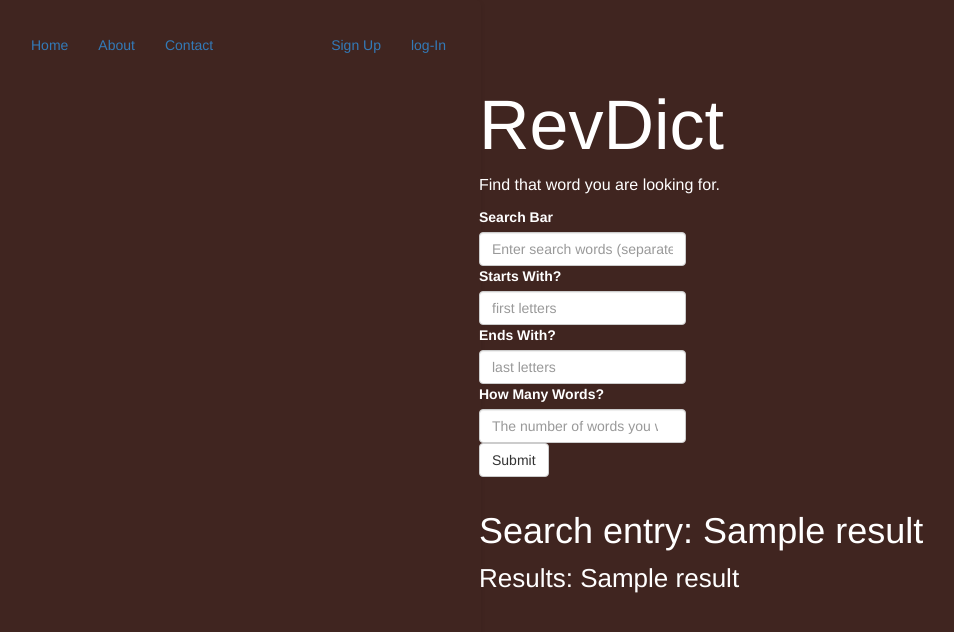
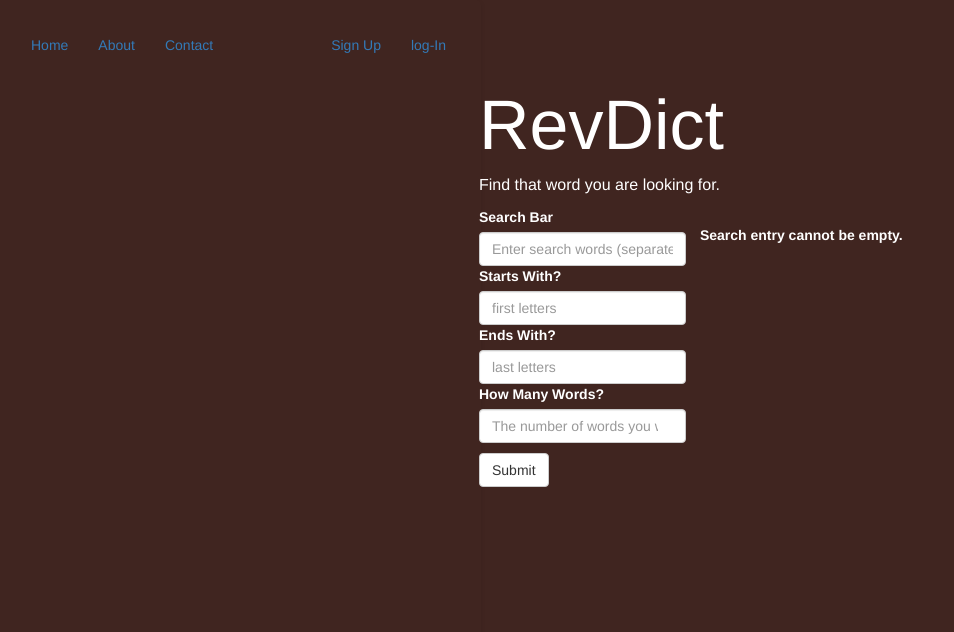
Before and after one commit to yadelab/rev-Dict, a Flask app: template templates/home.html in a window 1680 px wide. Shown: the top 632 px of the page, without its empty margins (19-973 px from the left). Run offline with Flask 2, Linux system fonts and the light colour scheme; the template is opened without the code that fills it: most values are stand-ins (such as "Sample title", 1, 10 or a date in 2020); some libraries are stand-ins or nearby versions.

Commit message:
Fixed issue with entry being empty Added support for words with no results Cleaned up home.html Removed unnecessary database functions/files

```diff
--- a/server.py
+++ b/server.py
@@ -17,20 +17,8 @@ def close_connection(exception):
 	if db is not None:
 		db.close()
 
-def db_read_hakks():
-	cur = get_db().cursor()
-	cur.execute("SELECT * FROM hakks")
-	return cur.fetchall()
-
-def db_add_hakk(search, results):
-	cur = get_db().cursor()
-	hakk_info = (search, results)
-	cur.execute("INSERT INTO hakks VALUES (?, ?)", hakk_info)
-	get_db().commit()
-
 @app.route("/")
 def hello():
-	hakks = db_read_hakks()
 	return render_template('home.html')
 
 @app.route("/api/", methods=["POST"])
@@ -40,20 +28,21 @@ def receive_hakk():
 	begins_with = form["begins_with"]
 	ends_with = form["ends_with"]
 
-	this_many_words_as_string = form["how_many_words"]
 	try:
-		this_many_words = int(this_many_words_as_string)
+		this_many_words = int(form["how_many_words"])
 	except:
 		#Display that not a valid number
 		placeholder = None
 		this_many_words = None
+
 	if this_many_words:
 		results_list = parse_search_entry(entry, 'Synonym', begins_with, ends_with, this_many_words)
 	else:
 		results_list = parse_search_entry(entry, 'Synonym', begins_with, ends_with)
-	#if results_list is None:
-		#Display NO_RESULTS
-	results = ', '.join(results_list)
+	if results_list is None:
+		results = None
+	else:
+		results = ', '.join(results_list)
 
 	show = [entry, results]
 	return render_template('home.html', results = show)
--- a/templates/home.html
+++ b/templates/home.html
@@ -1,3 +1,4 @@
+
 <html>
     <head>
         <title> RevDict</title>
@@ -6,6 +7,8 @@
 
 form.form-inline {
     display: table-caption;
+    color: white;
+    width: 600px;
 }
 .h2, h2 {
     font-size: 70px !important;
@@ -13,20 +16,24 @@ form.form-inline {
 }
 .container {
     padding-top: 47px;
+    margin-left: 32em !important;
 }
 a {
     color: #DEEBF7;
     text-decoration: none;
 }
-.container {
-    margin-left: 32em !important;
+.Error{
+    margin-top: 10px;
+    text-align: right;
+    display: inline-block;
+    margin-left: 10px;
 }
 .description{
   color:white;
   font-size: 16px;
 }
-form.form-inline {
-    color: white;
+.btn-default{
+    margin-top: 10px
 }
 body {
   font-family: Sans-serif;
@@ -45,79 +52,80 @@ body {
             </style>
         <link rel="stylesheet" href="http://maxcdn.bootstrapcdn.com/bootstrap/3.3.5/css/bootstrap.min.css">
         </head>
-
-
-
         <div class="collapse navbar-collapse" id="navbar-collapse">
             <ul class="nav navbar-nav navbar-left">
-    <li><a href="/home/" id="homeBtn">Home</a></li>
-    <li><a href="/docs/" id="docBtn">About</a></li>
-    <li><a href="/demo" id="docBtn">Contact</a></li>
-
+                <li>
+                    <a href="/home/" id="homeBtn">Home</a>
+                </li>
+                <li>
+                    <a href="/docs/" id="docBtn">About</a>
+                </li>
+                <li>
+                    <a href="/demo" id="docBtn">Contact</a>
+                </li>
             </ul>
             <ul class="nav navbar-nav navbar-right">
-      <li><a href="/about/" id="aboutBtn">Sign Up</a></li>
-      <li><a href="/about/" id="aboutBtn">log-In</a></li>
+                <li>
+                    <a href="/about/" id="aboutBtn">Sign Up</a>
+                </li>
+                <li>
+                    <a href="/about/" id="aboutBtn">log-In</a>
+                </li>
             </ul>
-
-
-
             <div class="container">
                 <h2>RevDict</h2>
                 <p class = "description">Find that word you are looking for.</p>
                 <form action = "/api/" class="form-inline" role="form" method = "POST">
                     <div class="form-group">
                         <label>Search Bar</label>
+                        <br>
                         <input type="text" name = "search_entry" class="form-control" id="search" placeholder="Enter search words (separated by a space)">
+                        <br>
                     </div>
+                    {% if results and not results[0] %}
+                    <label class = "Error">Search entry cannot be empty.</label>
+                    {% endif %}
+                    <br>
                     <div class="form-group">
                         <label>Starts With?</label>
+                        <br>
                         <input type="text" name = "begins_with" class="form-control" id="start" placeholder="first letters">
                     </div>
-
+                    <br>
                     <div class="form-group">
                         <label>Ends With?</label>
+                        <br>
                         <input type="text" name = "ends_with" class="form-control" id="end" placeholder="last letters">
                     </div>
-
+                    <br>
                     <div class="form-group">
                         <label>How Many Words?</label>
+                        <br>
                         <input type="number" name = "how_many_words" class="form-control" id="end" placeholder="The number of words you want">
                     </div>
+                    <br>
 
                     <button type="submit" class="btn btn-default">Submit</button>
                 </form>
                 <body>
                     <div class ="rd">
-    {% if results %}
+                    {% if results and results[0]%}
                         <h1>Search entry: {{results[0]}}</h1>
+                      {% if results[1] %}
                         <p class = "results">Results: {{results[1]}}</p>
+                      {% else %}
+                        <p class = "results">No results were found. </p>
+                      {% endif %}
                     {% endif %}
                     </div>
                 </body>
             </div>
-
-
-
-
-
-
-
                             <!--
         <form>
             Synonym
             <input name="synonmym" type ="radio"/>
             Antonym
-            <input name="antonym" type ="radio"/>
-
-        </form>
-        <-->
-       <!--  <form align="center">
-            <input class="btn btn-default" type="submit" />
-        </form>
-        <div id="feed"></div> -->
-
+            <input name="antonym" type ="radio"/></form><-->
+                            <!--  <form align="center"><input class="btn btn-default" type="submit" /></form><div id="feed"></div> -->
                         </head>
-
-
                     </html>
```
Also changed, not shown: search/__init__.py (+12 -4 lines). Lines whose indentation alone changed are shown as unchanged.
